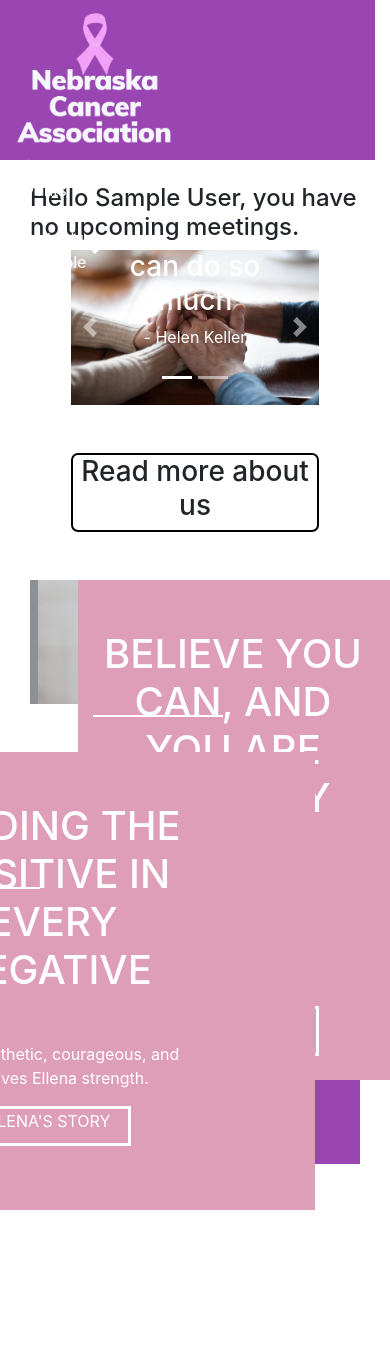
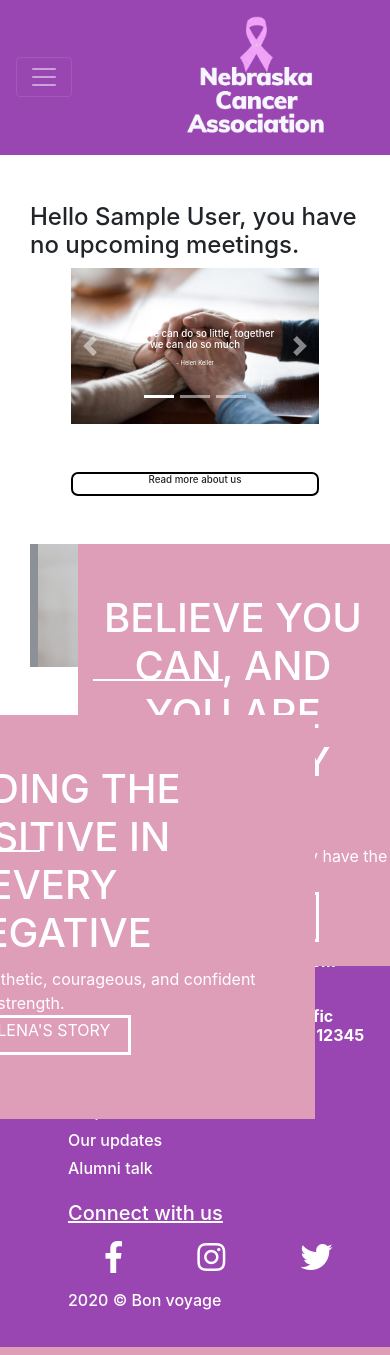
Before and after one commit to Santhosh417/8210T5app-ncavas, a Django app: page / in a window 390 px wide. Run offline with Django 3.2, Linux system fonts and the light colour scheme; the visitor is signed in with stand-in values (Sample User, id 1); data that the repository does not hold is empty; some libraries are stand-ins or nearby versions.

Commit message:
Made changes for navigation bar and footer for responsiveness
Made changes for navigation bar and footer for responsiveness

```diff
--- a/nca/static/css/styles.css
+++ b/nca/static/css/styles.css
@@ -1,142 +1,7 @@
 .navbar {
   background-color: #9946b2;
 }
-.navbar .navbar-brand {
-  color: #feffff;
-}
-.navbar .navbar-brand:hover,
-.navbar .navbar-brand:focus {
-  color: #e22bca;
-}
-.navbar .navbar-text {
-  color: #feffff;
-}
-.navbar .navbar-text a {
-  color: #e22bca;
-}
-.navbar .navbar-text a:hover,
-.navbar .navbar-text a:focus {
-  color: #e22bca;
-}
-.navbar .navbar-nav .nav-link {
-  color: #feffff;
-  border-radius: .25rem;
-  margin: 0 0.25em;
-}
-.navbar .navbar-nav .nav-link:not(.disabled):hover,
-.navbar .navbar-nav .nav-link:not(.disabled):focus {
-  color: #e22bca;
-}
-.navbar .navbar-nav .nav-item.active .nav-link,
-.navbar .navbar-nav .nav-item.active .nav-link:hover,
-.navbar .navbar-nav .nav-item.active .nav-link:focus,
-.navbar .navbar-nav .nav-item.show .nav-link,
-.navbar .navbar-nav .nav-item.show .nav-link:hover,
-.navbar .navbar-nav .nav-item.show .nav-link:focus {
-  color: #e22bca;
-  background-color: #fefefe;
-}
-.navbar .navbar-toggle {
-  border-color: #fefefe;
-}
-.navbar .navbar-toggle:hover,
-.navbar .navbar-toggle:focus {
-  background-color: #fefefe;
-}
-.navbar .navbar-toggle .navbar-toggler-icon {
-  color: #feffff;
-}
-.navbar .navbar-collapse,
-.navbar .navbar-form {
-  border-color: #feffff;
-}
-.navbar .navbar-link {
-  color: #feffff;
-}
-.navbar .navbar-link:hover {
-  color: #e22bca;
-}
 
-@media (max-width: 575px) {
-  .navbar-expand-sm .navbar-nav .show .dropdown-menu .dropdown-item {
-    color: #feffff;
-  }
-  .navbar-expand-sm .navbar-nav .show .dropdown-menu .dropdown-item:hover,
-  .navbar-expand-sm .navbar-nav .show .dropdown-menu .dropdown-item:focus {
-    color: #e22bca;
-  }
-  .navbar-expand-sm .navbar-nav .show .dropdown-menu .dropdown-item.active {
-    color: #e22bca;
-    background-color: #fefefe;
-  }
-}
-
-@media (max-width: 767px) {
-  .navbar-expand-md .navbar-nav .show .dropdown-menu .dropdown-item {
-    color: #feffff;
-  }
-  .navbar-expand-md .navbar-nav .show .dropdown-menu .dropdown-item:hover,
-  .navbar-expand-md .navbar-nav .show .dropdown-menu .dropdown-item:focus {
-    color: #e22bca;
-  }
-  .navbar-expand-md .navbar-nav .show .dropdown-menu .dropdown-item.active {
-    color: #e22bca;
-    background-color: #fefefe;
-  }
-}
-
-@media (max-width: 991px) {
-  .navbar-expand-lg .navbar-nav .show .dropdown-menu .dropdown-item {
-    color: #feffff;
-  }
-  .navbar-expand-lg .navbar-nav .show .dropdown-menu .dropdown-item:hover,
-  .navbar-expand-lg .navbar-nav .show .dropdown-menu .dropdown-item:focus {
-    color: #e22bca;
-  }
-  .navbar-expand-lg .navbar-nav .show .dropdown-menu .dropdown-item.active {
-    color: #e22bca;
-    background-color: #fefefe;
-  }
-}
-
-@media (max-width: 1199px) {
-  .navbar-expand-xl .navbar-nav .show .dropdown-menu .dropdown-item {
-    color: #feffff;
-  }
-  .navbar-expand-xl .navbar-nav .show .dropdown-menu .dropdown-item:hover,
-  .navbar-expand-xl .navbar-nav .show .dropdown-menu .dropdown-item:focus {
-    color: #e22bca;
-  }
-  .navbar-expand-xl .navbar-nav .show .dropdown-menu .dropdown-item.active {
-    color: #e22bca;
-    background-color: #fefefe;
-  }
-}
-
-.navbar-expand .navbar-nav .show .dropdown-menu .dropdown-item {
-  color: #feffff;
-}
-.navbar-expand .navbar-nav .show .dropdown-menu .dropdown-item:hover,
-.navbar-expand .navbar-nav .show .dropdown-menu .dropdown-item:focus {
-  color: #e22bca;
-}
-.navbar-expand .navbar-nav .show .dropdown-menu .dropdown-item.active {
-  color: #e22bca;
-  background-color: #fefefe;
-}
-
-nav{
-height: 10rem;
-    position: fixed;
-}
-
-nav div img {
-    height: 9rem;
-}
-
-nav div ul li{
-    width: 33.3%;
-}
 
 .myBorder{
     border : 2px solid black;
@@ -159,6 +24,8 @@ nav div ul li{
     background: #df9eb8;
     right : 75px;
 }
+
+
 
 .image-container{
         opacity: 0.8
@@ -203,7 +70,6 @@ nav div ul li{
 }
 
 footer{
-    height: 15rem;
     background-color: #9946b2;
 }
 
@@ -285,3 +151,12 @@ h2{
 /*    color: #fff;*/
 /*    font-size: medium;*/
 }
+
+
+.h3{
+    font-size:2.5vw;
+}
+
+p{
+    font-size:1.5vw;
+}
--- a/nca/templates/base.html
+++ b/nca/templates/base.html
@@ -11,28 +11,20 @@
     <link href="{% static "css/styles.css" %}" rel="stylesheet">
 </head>
 <body class="body">
-<nav class="navbar navbar-expand-md navbar-dark mb-4 w-100 row sticky-top">
-    <div class="col-sm-2">
+<nav class="navbar navbar-expand-sm navbar-dark sticky-top">
+    <button class="navbar-toggler" type="button" data-toggle="collapse" data-target="#collapsibleNavbar">
+        <span class="navbar-toggler-icon"></span>
+    </button>
+    <a class="navbar-brand mr-5 ml-5" href="{% url 'nca:home' %}"><img class=".img-fluid" src={% static "img/NCA_Logo.PNG" %} alt="logo" style="width:140px;"></a>
 
-    </div>
-    <div class="col-sm-3">
-        <a href="{% url 'nca:home' %}"><img src={% static "img/NCA_Logo.PNG" %} alt="logo"></a>
-    </div>
-    <div class="col-sm-2">
-
-    </div>
-    <div class="col-sm-3 float-right" id="nav_items_container">
-        <ul class="navbar-nav mr-auto text-white w-100">
+    <div class="collapse navbar-collapse" id="collapsibleNavbar">
+        <ul class="navbar-nav">
             {% if user.is_authenticated and user.is_staff  %}
-                <li class="nav-item"><a class="text-white text-decoration-none" href="{% url 'events:events_notes' %}">View Notes</a></li>
+                <li class="nav-item"><a class="text-white text-decoration-none nav-link" href="{% url 'events:events_notes' %}">View Notes</a></li>
             {% endif %}
-            <li class="nav-item"><a class="text-white text-decoration-none" href="{% url 'events:events_details' %}">Events</a></li>
-            <li class="nav-item"><a class="text-white text-decoration-none" href="{% url 'nca:workinprogress' %}">Stories</a></li>
-            <li class="nav-item"><a class="text-white text-decoration-none" href="{% url 'nca:workinprogress' %}">Contact us</a></li>
-        </ul>
-    </div>
-    <div class="col-sm-2">
-         <ul class="navbar-nav mr-auto text-white w-100">
+            <li class="nav-item"><a class="text-white text-decoration-none nav-link" href="{% url 'events:events_details' %}">Events</a></li>
+            <li class="nav-item"><a class="text-white text-decoration-none nav-link" href="{% url 'nca:workinprogress' %}">Stories</a></li>
+            <li class="nav-item"><a class="text-white text-decoration-none nav-link" href="{% url 'nca:workinprogress' %}">Contact us</a></li>
                 {% if user.is_authenticated %}
                     <li class="dropdown">
                         <a href="#" class="dropdown-toggle text-white d-flex flex-row" data-toggle="dropdown" role="button" aria-expanded="false">
@@ -43,40 +35,40 @@
 
                         <ul class="dropdown-menu text-white" role="menu">
                             <li><a href="{% url 'password_change' %}">Change password</a></li>
-                            <li><a href="{% url 'logout' %}"><i class="fa fa-btn fa-sign-out"></i>Logout</a></li>
+                            <li class="nav-item"><a href="{% url 'logout' %}"><i class="fa fa-btn fa-sign-out"></i>Logout</a></li>
 
                         </ul>
                     </li>
                 {% else %}
-                    <li><a class="text-white" href="{% url 'users:login' %}">Login</a></li>
-                    <li><a class="text-white" href="{% url 'users:signup' %}">SignUp</a></li>
+                    <li class="nav-item"><a class="text-white nav-link" href="{% url 'users:login' %}">Login</a></li>
+                    <li class="nav-item"><a class="text-white nav-link" href="{% url 'users:signup' %}">SignUp</a></li>
                 {% endif %}
             </ul>
     </div>
     </nav>
-    <div class="container-fluid">
+    <div class="mt-5 container">
       {% block content %}
       {% endblock content %}
     </div>
-<footer class="text-white row container-fluid">
+<footer class="text-white row p-3">
     <div class="ml-5 p-1 col-sm-4">
-        <div class="h3 h-25 w-100 footer_heading">
+        <div class="h5 h-25 footer_heading pb-3">
             Contact Us
         </div>
-        <div class="h-75 w-100 p-0 d-flex flex-column">
-            <div class="h6 w-100 p-0">
+        <div class="h-75 d-flex flex-column">
+            <div class="h6">
                Drop an email at <b>email@email.com</b>
             </div>
-            <div class="h6 w-100 p-0">
+            <div class="h6">
                Call on <b>402-123-4567</b>
             </div>
-            <div class="h6 w-100 p-0">
+            <div class="h6">
                 Drop by our office <b>@ 1110 S Pacific road, Dodge street, Omaha, NE, 12345</b>
             </div>
         </div>
     </div>
     <div class="ml-5 p-1 col-sm-2">
-        <div class="h3 h-25 w-100 footer_heading">
+        <div class="h5 h-25 w-100 footer_heading pb-3">
             Learn more
         </div>
         <div class="h-75 w-100 p-0 d-flex flex-column">
@@ -98,7 +90,7 @@
         </div>
     </div>
      <div class="ml-5 p-1 col-sm-4">
-        <div class="h3 h-25 footer_heading">
+        <div class="h5 h-25 footer_heading  pb-3">
             Connect with us
         </div>
         <div class="h-75 p-0 d-flex flex-column">
--- a/nca/templates/home.html
+++ b/nca/templates/home.html
@@ -30,26 +30,26 @@
   <ol class="carousel-indicators">
     <li data-target="#myCarousel" data-slide-to="0" class="active"></li>
     <li data-target="#myCarousel" data-slide-to="1"></li>
-{#    <li data-target="#myCarousel" data-slide-to="2"></li>#}
+    <li data-target="#myCarousel" data-slide-to="2"></li>
   </ol>
   <div class="carousel-inner w-100 h-100 text-center" role="listbox">
     <div class="carousel-item active w-100 h-100">
       <img class="img-fluid" src={% static "img/cancer_support.jpg" %} alt="First_slide">
         <div class="carousel-caption">
-          <h3>Alone we can do so little, together we can do so much</h3>
+          <div class="h3">Alone we can do so little, together we can do so much</div>
           <p>- Helen Keller</p>
         </div>
     </div>
-{#    <div class="carousel-item w-100 h-100">#}
-{#      <img class="img-fluid" src={% static "img/cancerResearch.jpg" %} alt="Second_slide">#}
-{#        <div class="carousel-caption">#}
-{#          <h3>Cancer, we are coming to get you</h3>#}
-{#        </div>#}
-{#    </div>#}
+    <div class="carousel-item w-100 h-100">
+      <img class="img-fluid" src={% static "img/cancerResearch.jpg" %} alt="Second_slide">
+        <div class="carousel-caption">
+          <div class="h3">Cancer, we are coming to get you</div>
+        </div>
+    </div>
     <div class="carousel-item w-100 h-100">
       <img class="img-fluid" src={% static "img/run_for_a_cause.jpg" %} alt="Third_slide">
         <div class="carousel-caption">
-          <h3>Register for the upcoming event : Run for a cause </h3>
+          <div class="h3">Register for the upcoming event : Run for a cause </div>
           <p>@ Elmwood park, Omaha</p>
         </div>
     </div>
@@ -65,13 +65,13 @@
 </div>
 </div>
 <div class="w-75 ml-auto mr-auto myBorder">
-    <h3 class="text-center">Read more about us</h3>
+    <div class="h3 text-center">Read more about us</div>
 </div>
 <div class="mt-5 mb-5 volunteer-story-container">
   <div class="ml-5 volunteer-story-title-container pl-2 pr-4 pb-3 text-white">
     <h2 class="ml-2 mr-3 pr-3 text-uppercase card-heading">Believe you CAN, and you are halfway THERE</h2>
     <div class="border-dark"></div>
-    <p class="mt-5 ml-2 mr-5 pr-5">Volunteers do not necessarily have the time; they just have the heart</p>
+    <span class="mt-5 ml-2 mr-5 pr-5">Volunteers do not necessarily have the time; they just have the heart</span>
       <div class="ml-2 mr-5 mb-2 text-uppercase volunteer-voice-link-container"><a href="{% url 'nca:workinprogress' %}" class="text-decoration-none text-white">Voice of our Our volunteers</a></div>
   </div>
   <div class="image-container">
@@ -83,7 +83,7 @@
   <div class="ml-5 victim-story-title-container pl-2 pr-4 pb-3 text-white">
     <h2 class="ml-2 mr-5 pr-5 text-uppercase card-heading">Finding the Positive in Every Negative</h2>
     <div class="border-dark"></div>
-    <p class="mt-5 ml-2 mr-5 pr-5">Being empathetic, courageous, and confident gives Ellena strength. </p>
+    <span class="mt-5 ml-2 mr-5 pr-5">Being empathetic, courageous, and confident gives Ellena strength. </span>
       <div class="ml-2 mr-5 mb-5 text-uppercase story-link-container"><a href="{% url 'nca:workinprogress' %}" class="text-decoration-none text-white">Read Ellena's story</a></div>
   </div>
   <div class="image-container">
```
